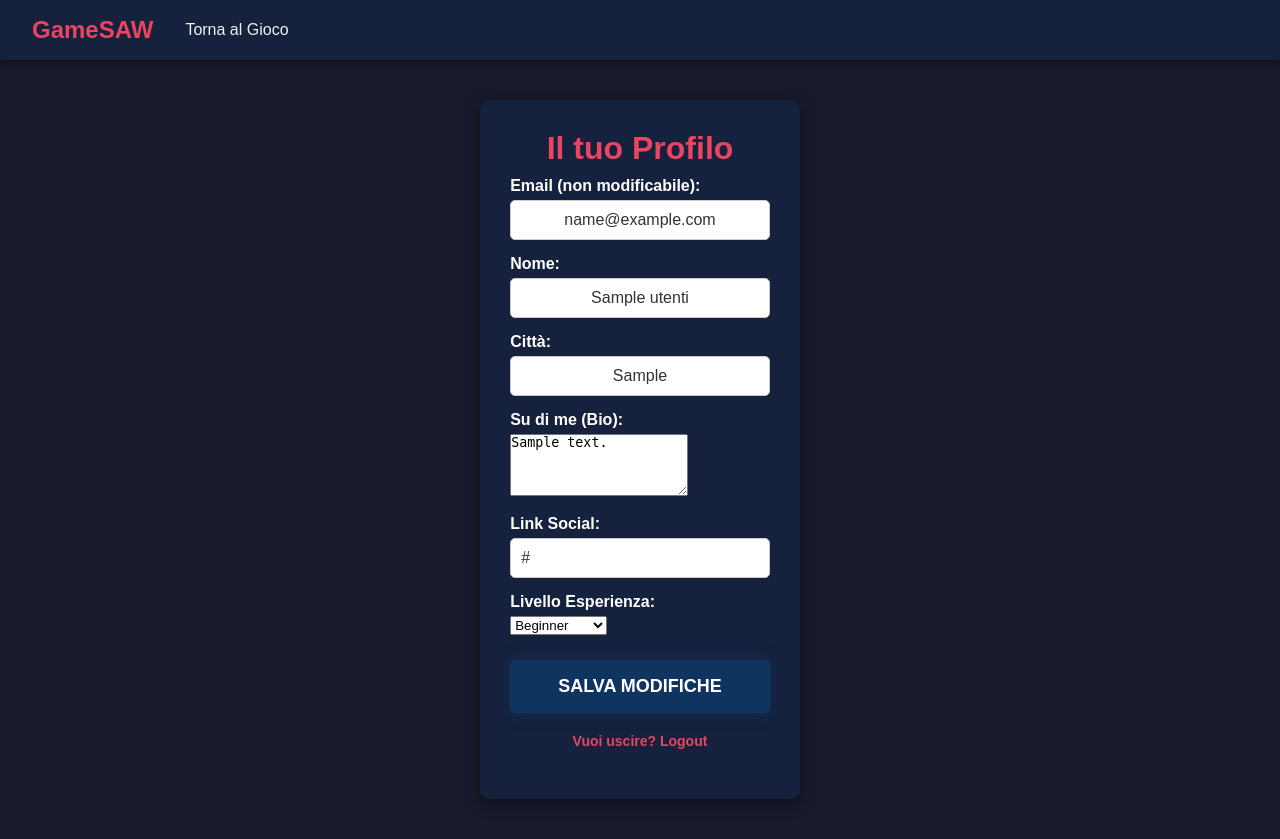
After one commit to frazambra/GameSaw, a PHP site: page /profilo.php in a window 1280 px wide. The commit adds this page. Run offline with PHP 8.4, Linux system fonts and the light colour scheme; the visitor is signed in with stand-in values (Sample User, id 1); tables that the repository leaves empty or names only in its code hold one stand-in row (values such as "Sample post").

Commit message:
modifiche game.php 2

```diff
--- /dev/null
+++ b/profilo.php
@@ -0,0 +1,106 @@
+<?php
+session_start();
+require_once 'connessione_db.php';
+
+// Protezione pagina: se non è loggato, torna alla home
+if (!isset($_SESSION['logged_in']) || $_SESSION['logged_in'] !== true) {
+    header("Location: Game.php");
+    exit();
+}
+
+$user_id = $_SESSION['user_id'];
+$messaggio = "";
+
+// --- LOGICA DI AGGIORNAMENTO (POST) ---
+if ($_SERVER["REQUEST_METHOD"] == "POST") {
+    $citta = $_POST['citta'];
+    $bio = $_POST['bio'];
+    $social = $_POST['social'];
+    $livello = $_POST['livello'];
+
+    $sql_update = "UPDATE utenti SET citta = ?, bio = ?, social_link = ?, livello = ? WHERE id = ?";
+    $stmt = $conn->prepare($sql_update);
+    $stmt->bind_param("ssssi", $citta, $bio, $social, $livello, $user_id);
+
+    if ($stmt->execute()) {
+        $messaggio = "<p style='color: #4ee44e;'>Profilo aggiornato con successo!</p>";
+    } else {
+        $messaggio = "<p style='color: #ff4d4d;'>Errore durante l'aggiornamento.</p>";
+    }
+    $stmt->close();
+}
+
+// --- RECUPERO DATI CORRENTI ---
+$sql = "SELECT * FROM utenti WHERE id = ?";
+$stmt = $conn->prepare($sql);
+$stmt->bind_param("i", $user_id);
+$stmt->execute();
+$result = $stmt->get_result();
+$user = $result->fetch_assoc();
+?>
+
+<!DOCTYPE html>
+<html lang="it">
+<head>
+    <meta charset="UTF-8">
+    <title>Profilo - GameSAW</title>
+    <link rel="stylesheet" href="style.css">
+</head>
+<body>
+    <header>
+        <div class="logo">GameSAW</div>
+        <nav>
+            <ul class="nav-links">
+                <li><a href="Game.php">Torna al Gioco</a></li>
+            </ul>
+        </nav>
+    </header>
+
+    <main>
+        <section class="auth-container">
+            <h1>Il tuo Profilo</h1>
+            <?php echo $messaggio; ?>
+
+            <form action="profilo.php" method="POST" class="auth-form">
+                <div class="form-group">
+                    <label>Email (non modificabile):</label>
+                    <input type="text" value="<?php echo htmlspecialchars($user['email']); ?>" disabled>
+                </div>
+
+                <div class="form-group">
+                    <label for="nome">Nome:</label>
+                    <input type="text" name="nome" value="<?php echo htmlspecialchars($user['nome']); ?>" disabled>
+                </div>
+
+                <div class="form-group">
+                    <label for="citta">Città:</label>
+                    <input type="text" id="citta" name="citta" value="<?php echo htmlspecialchars($user['citta'] ?? ''); ?>" placeholder="La tua città">
+                </div>
+
+                <div class="form-group">
+                    <label for="bio">Su di me (Bio):</label>
+                    <textarea id="bio" name="bio" rows="4"><?php echo htmlspecialchars($user['bio'] ?? ''); ?></textarea>
+                </div>
+
+                <div class="form-group">
+                    <label for="social">Link Social:</label>
+                    <input type="url" id="social" name="social" value="<?php echo htmlspecialchars($user['social_link'] ?? ''); ?>" placeholder="https://instagram.com/tuo-profilo">
+                </div>
+
+                <div class="form-group">
+                    <label for="livello">Livello Esperienza:</label>
+                    <select name="livello" id="livello">
+                        <option value="Beginner" <?php if($user['livello'] == 'Beginner') echo 'selected'; ?>>Beginner</option>
+                        <option value="Intermediate" <?php if($user['livello'] == 'Intermediate') echo 'selected'; ?>>Intermediate</option>
+                        <option value="Expert" <?php if($user['livello'] == 'Expert') echo 'selected'; ?>>Expert</option>
+                    </select>
+                </div>
+
+                <button type="submit" class="btn-play">SALVA MODIFICHE</button>
+            </form>
+
+            <p class="auth-footer"><a href="logout.php">Vuoi uscire? Logout</a></p>
+        </section>
+    </main>
+</body>
+</html>
```
Also changed, not shown: Game.php (+20 -33 lines), info.html (added, +42 -0 lines), logout.php (added, +21 -0 lines), style.css (+65 -0 lines).
